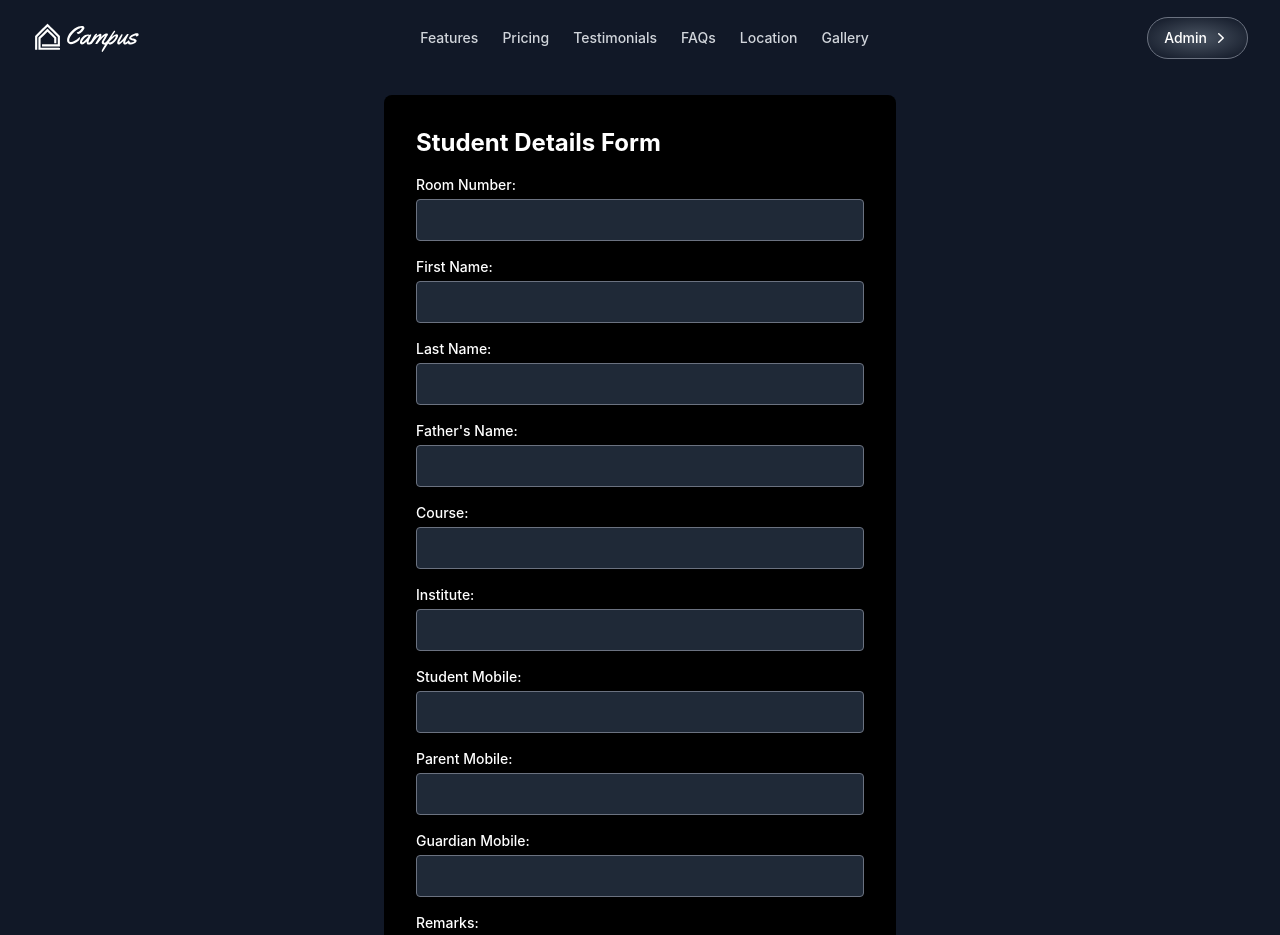
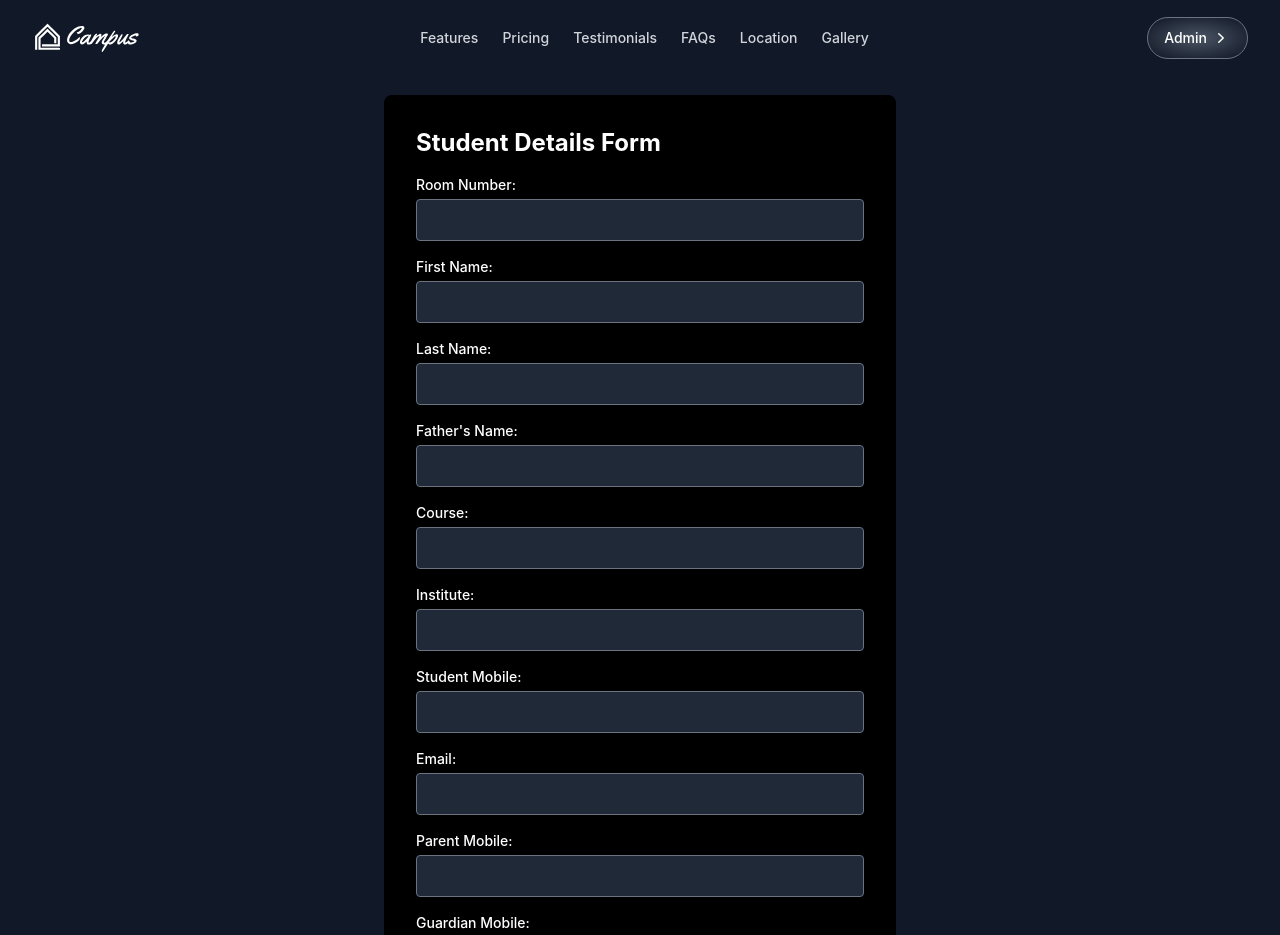
Before and after one commit to AarjavPatni/campus-kota, a Next.js app: page /insert in a window 1280 px wide. Shown: the top 935 px of the page. Built offline with nearby package versions, Linux system fonts and the light colour scheme.

Commit message:
Add email field to student details

```diff
--- a/components/StudentDetailsForm.jsx
+++ b/components/StudentDetailsForm.jsx
@@ -12,6 +12,7 @@ const validationSchema = Yup.object({
   course: Yup.string().required("Course is required"),
   institute: Yup.string().required("Institute is required"),
   student_mobile: Yup.string().required("Student Mobile is required"),
+  email: Yup.string().required("Email is required"),
   parent_mobile: Yup.string().required("Parent Mobile is required"),
   guardian_mobile: Yup.string().required("Guardian Mobile is required"),
   remarks: Yup.string(),
@@ -58,6 +59,7 @@ const StudentDetailsForm = ({ uid }) => {
       course: studentDetails?.course || "",
       institute: studentDetails?.institute || "",
       student_mobile: studentDetails?.student_mobile || "",
+      email: studentDetails?.email || "",
       parent_mobile: studentDetails?.parent_mobile || "",
       guardian_mobile: studentDetails?.guardian_mobile || "",
       remarks: studentDetails?.remarks || "",
@@ -81,6 +83,7 @@ const StudentDetailsForm = ({ uid }) => {
         course: values.course.toUpperCase(),
         institute: capitalize(values.institute),
         student_mobile: values.student_mobile,
+        email: values.email,
         parent_mobile: values.parent_mobile,
         guardian_mobile: values.guardian_mobile,
         remarks: values.remarks,
@@ -298,6 +301,29 @@ const StudentDetailsForm = ({ uid }) => {
                 formik.errors.student_mobile && (
                   <div className="text-red-500 text-sm mt-1">
                     {formik.errors.student_mobile}
+                  </div>
+                )}
+            </div>
+            <div>
+              <label
+                htmlFor="email"
+                className="block text-sm font-medium mb-1"
+              >
+                Email:
+              </label>
+              <input
+                type="email"
+                id="email"
+                name="email"
+                value={formik.values.email}
+                onChange={formik.handleChange}
+                onBlur={formik.handleBlur}
+                className="w-full p-2 bg-gray-800 text-white rounded"
+              />
+              {formik.touched.email &&
+                formik.errors.email && (
+                  <div className="text-red-500 text-sm mt-1">
+                    {formik.errors.email}
                   </div>
                 )}
             </div>
```
